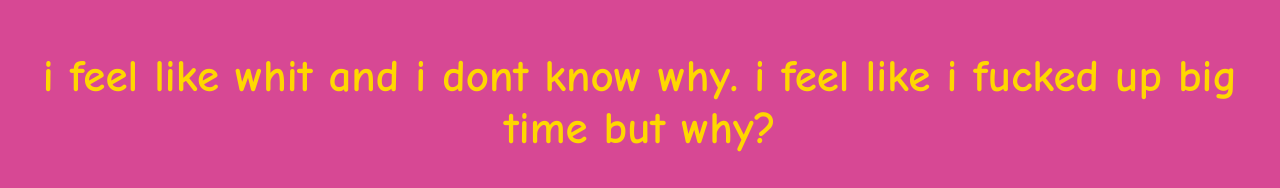
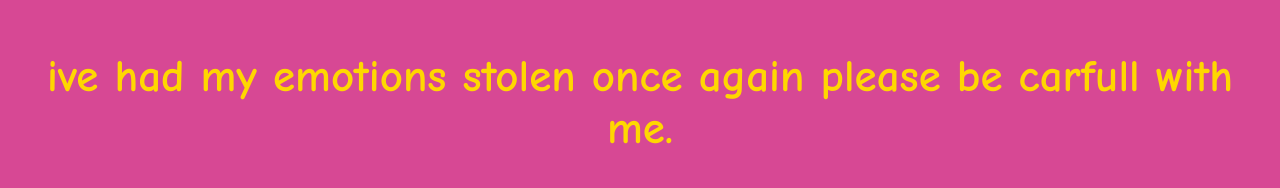
Before and after one commit to kyokokuriguri/bio-mobile, a plain HTML site: page index.html in a window 1280 px wide. Shown: the part 612-800 px from the top of the page. Drawn offline with Linux system fonts and the light colour scheme.

Commit message:
Update index.html

```diff
--- a/index.html
+++ b/index.html
@@ -25,7 +25,7 @@
     <br>
     <a href="ea.html"><img class="topright"src="https://cdn.discordapp.com/attachments/898063795291840552/947904241547223110/1646068365153_image.png"<image style="width: 250px; height: 250px;"></a><br>
       <iframe width="560" height="315" src="https://www.youtube.com/embed/fBGXQGQGnMk" title="YouTube video player" frameborder="0" allow="accelerometer; autoplay; clipboard-write; encrypted-media; gyroscope; picture-in-picture" allowfullscreen></iframe>
-<h2><p><center>i feel like whit and i dont know why. i feel like i fucked up big time but why?
+<h2><p><center>ive had my emotions stolen once again please be carfull with me.
 </h2></p></center>
 <br>
 <br>
```
